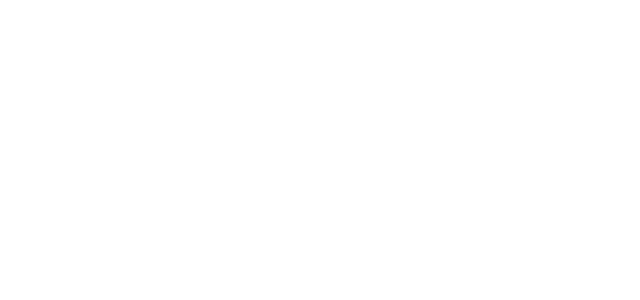
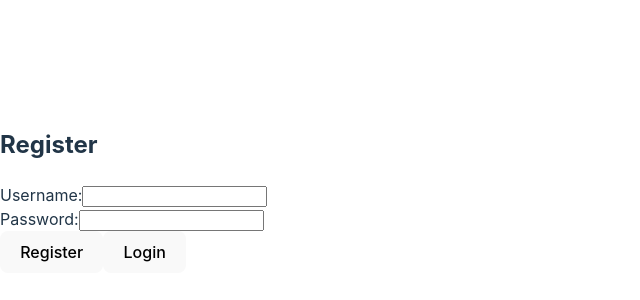
Before and after one commit to Logan-Developer/cn_lahumbert, a React (Vite) app in the folder finalProject/frontend/: page /register in a window 1280 px wide. Before the commit this address had no page. Shown: the part 210-510 px from the top of the page, without its empty margins (0-640 px from the left). Built offline with nearby package versions, Linux system fonts and the light colour scheme.

Commit message:
finalProject: add possibility to register

```diff
--- a/finalProject/frontend/src/main.tsx
+++ b/finalProject/frontend/src/main.tsx
@@ -5,6 +5,7 @@ import { BrowserRouter, Navigate, Route, Routes } from 'react-router-dom';
 import Login from './routes/login';
 import Dashboard from './routes/dashboard';
 import { createRoot } from 'react-dom/client';
+import Register from './routes/register';
 
 const isAuthenticated = () => {
   // Logic to check if a valid JWT token exists
@@ -26,6 +27,7 @@ function App() {
     <BrowserRouter>
       <Routes>
         <Route path="/login" element={<Login />} />
+        <Route path="/register" element={<Register />} />
         <Route
           path="/"
           element={
--- a/finalProject/frontend/src/routes/login.tsx
+++ b/finalProject/frontend/src/routes/login.tsx
@@ -57,6 +57,7 @@ const Login = () => {
           />
         </div>
         <button type="submit">Login</button>
+        <button onClick={() => window.location.href = '/register'}>Register</button>
       </form>
     </div>
   );
--- /dev/null
+++ b/finalProject/frontend/src/routes/register.tsx
@@ -0,0 +1,54 @@
+import React, { useState } from 'react';
+import axios from 'axios';
+
+const Register = () => {
+    const [username, setUsername] = useState('');
+    const [password, setPassword] = useState('');
+
+    const handleSubmit = async (e: React.FormEvent) => {
+        e.preventDefault();
+
+        try {
+            const response = await axios.post('/register', { username, password }, {
+                headers: { 'Content-Type': 'application/json' }
+            });
+
+            // if response is successful, redirect to login page
+            if (response.status === 200) {
+                window.location.href = '/login';
+            }
+        } catch (error) {
+            console.error(error);
+        }
+    };
+
+    return (
+        <div>
+            <h2>Register</h2>
+            <form onSubmit={handleSubmit}>
+                <div>
+                    <label htmlFor="username">Username:</label>
+                    <input
+                        type="text"
+                        id="username"
+                        value={username}
+                        onChange={(e) => setUsername(e.target.value)}
+                    />
+                </div>
+                <div>
+                    <label htmlFor="password">Password:</label>
+                    <input
+                        type="password"
+                        id="password"
+                        value={password}
+                        onChange={(e) => setPassword(e.target.value)}
+                    />
+                </div>
+                <button type="submit">Register</button>
+                <button onClick={() => window.location.href = '/login'}>Login</button>
+            </form>
+        </div>
+    );
+};
+
+export default Register;
```
Also changed, not shown: 2 other files (tests, documents, lock files or other folders).
